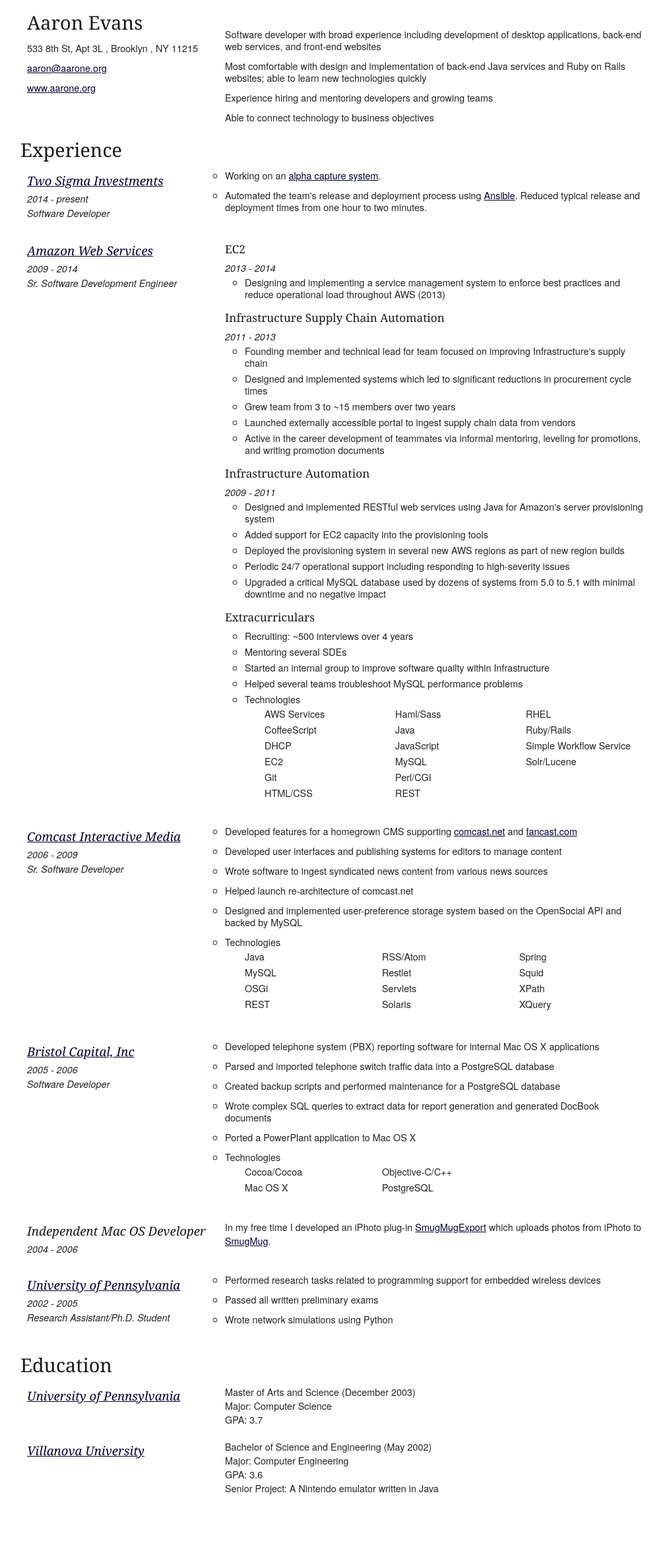
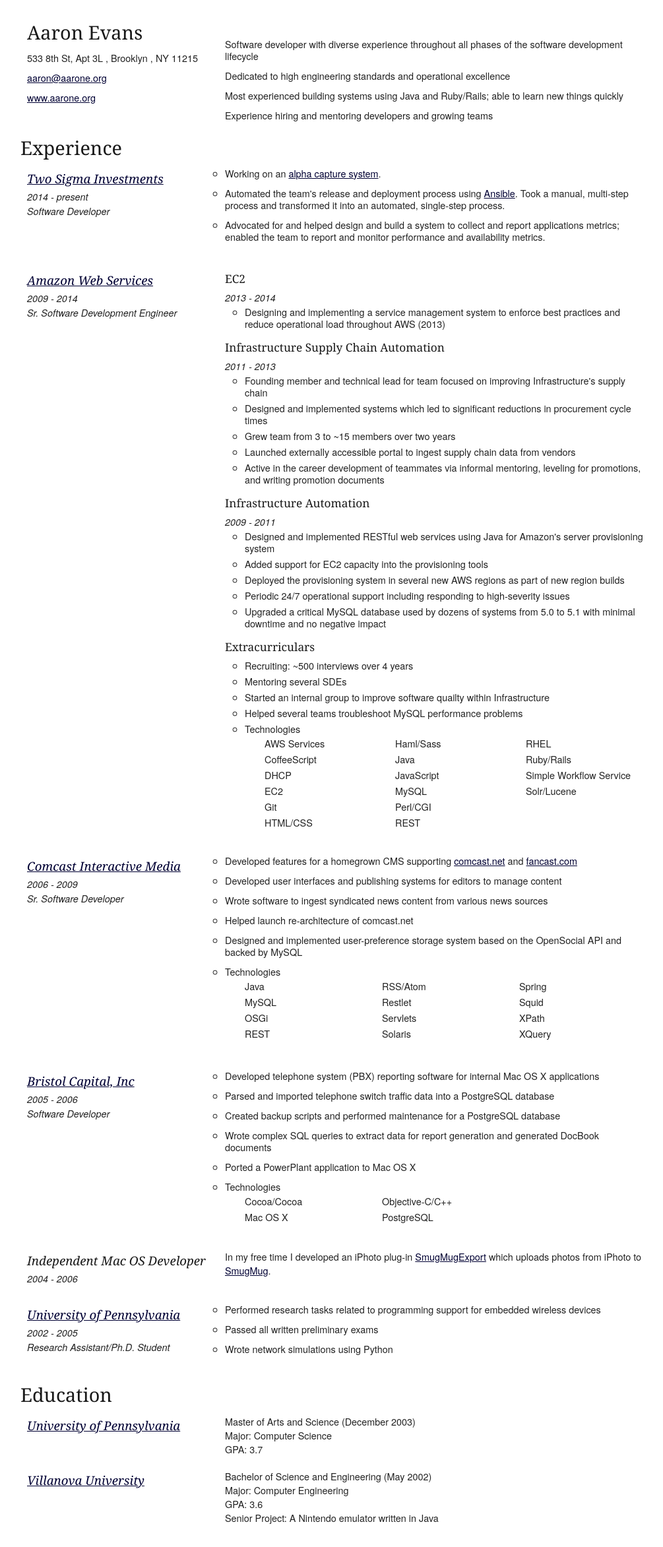
Before and after one commit to aarone/aarone.org, a Jekyll site: the page built from source/resume.html, in a window 1280 px wide. Shown: the whole page at 66% size, without its empty margins (129-1134 px from the left). Built offline with Jekyll 4.4.1, drawn with Linux system fonts in a browser that asks for light colours; Markdown is read by kramdown in place of the engine named in the settings; before the commit the page ends 2301 px from its top, so only the background shows below that.

Commit message:
Resume Includes More TS Achievements
Also includes minor style tweaks and updated links on the homepage.

```diff
--- a/source/_includes/resume.css
+++ b/source/_includes/resume.css
@@ -5,7 +5,8 @@
 }
 
 .container {
-  padding: 1em;
+    padding: 1em;
+    padding-top: 2em;
 }
 
 a:visited, a:link, a:hover {
--- a/source/index.html
+++ b/source/index.html
@@ -26,15 +26,12 @@
         <li>
           <a href="/smugmugexport">SmugMugExport</a>
         </li>
-        <li>
-          <a href="/aaron@aarone.org.pub">GPG public key</a>
-        </li>
       </ul>
     </section>
     <section>
       <ul>
         <li>
-          <a href="https://www.flickr.com/photos/aarone">Flickr</a>
+          <a href="https://keybase.io/aarone">keybase.io</a>
         </li>
         <li>
           <a href="https://github.com/aarone">github</a>
--- a/source/resume.html
+++ b/source/resume.html
@@ -58,10 +58,10 @@
       <div class="eleven columns">
         <section id="summary">
           <ul>
-            <li><span itemprop="title">Software developer</span> with broad experience including development of desktop applications, back-end web services, and front-end websites</li>
-            <li>Most comfortable with design and implementation of back-end Java services and Ruby on Rails websites; able to learn new technologies quickly</li>
+            <li><span itemprop="title">Software developer</span> with diverse experience throughout all phases of the software development lifecycle</li>
+            <li>Dedicated to high engineering standards and operational excellence</li>
+            <li>Most experienced building systems using Java and Ruby/Rails; able to learn new things quickly</li>
             <li>Experience hiring and mentoring developers and growing teams</li>
-            <li>Able to connect technology to business objectives</li>
           </ul>
         </section>
       </div>
@@ -81,7 +81,8 @@
           <div class="eleven columns">
             <ul class="accomplishments">
               <li>Working on an <a href="http://en.wikipedia.org/wiki/Alpha_capture_system">alpha capture system</a>.</li>
-              <li>Automated the team's release and deployment process using <a href="http://www.ansible.com/home">Ansible</a>. Reduced typical release and deployment times from one hour to two minutes.</li>
+              <li>Automated the team's release and deployment process using <a href="http://www.ansible.com/home">Ansible</a>. Took a manual, multi-step process and transformed it into an automated, single-step process.</li>
+              <li>Advocated for and helped design and build a system to collect and report applications metrics; enabled the team to report and monitor performance and availability metrics.</li>
             </ul>
           </div>
         </div>
```
